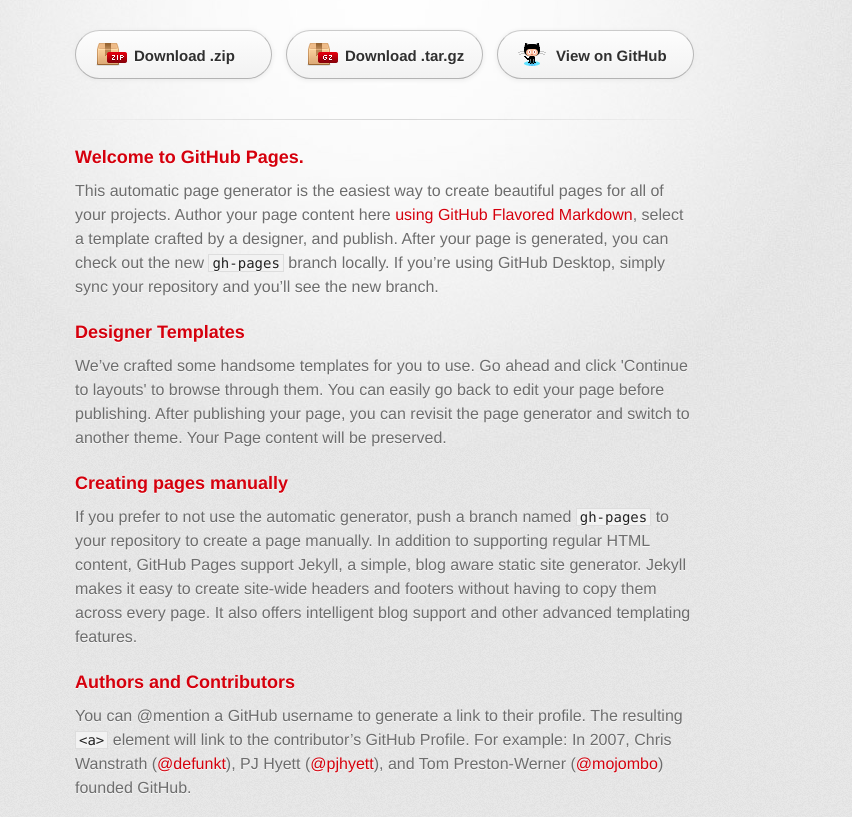
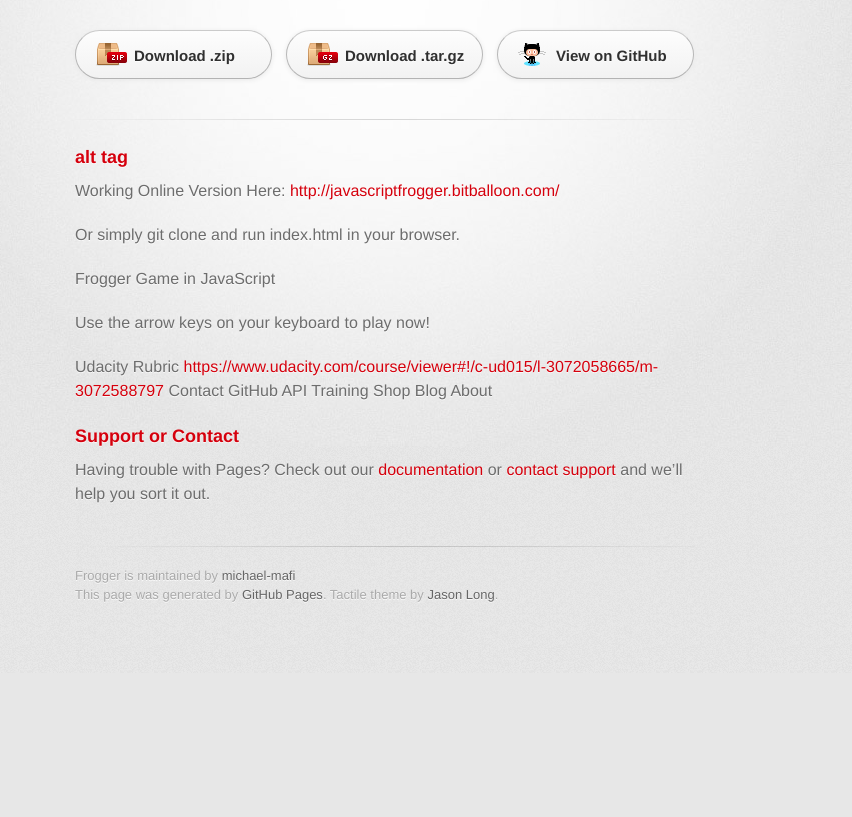
Before and after one commit to michael-mafi/frogger, a plain HTML site: page index.html in a window 1280 px wide. Shown: the part 127-944 px from the top of the page, without its empty margins (255-1107 px from the left). After the commit the page ends 800 px from the top, so only its background shows below. Drawn offline with Linux system fonts and the light colour scheme; a web font is replaced by a local one.

```diff
--- a/index.html
+++ b/index.html
@@ -32,24 +32,18 @@
 
         <section id="main_content">
           <h3>
-<a id="welcome-to-github-pages" class="anchor" href="#welcome-to-github-pages" aria-hidden="true"><span aria-hidden="true" class="octicon octicon-link"></span></a>Welcome to GitHub Pages.</h3>
+<a id="alt-tag" class="anchor" href="#alt-tag" aria-hidden="true"><span aria-hidden="true" class="octicon octicon-link"></span></a>alt tag</h3>
 
-<p>This automatic page generator is the easiest way to create beautiful pages for all of your projects. Author your page content here <a href="https://guides.github.com/features/mastering-markdown/">using GitHub Flavored Markdown</a>, select a template crafted by a designer, and publish. After your page is generated, you can check out the new <code>gh-pages</code> branch locally. If you’re using GitHub Desktop, simply sync your repository and you’ll see the new branch.</p>
+<p>Working Online Version Here: <a href="http://javascriptfrogger.bitballoon.com/">http://javascriptfrogger.bitballoon.com/</a></p>
 
-<h3>
-<a id="designer-templates" class="anchor" href="#designer-templates" aria-hidden="true"><span aria-hidden="true" class="octicon octicon-link"></span></a>Designer Templates</h3>
+<p>Or simply git clone and run index.html in your browser.</p>
 
-<p>We’ve crafted some handsome templates for you to use. Go ahead and click 'Continue to layouts' to browse through them. You can easily go back to edit your page before publishing. After publishing your page, you can revisit the page generator and switch to another theme. Your Page content will be preserved.</p>
+<p>Frogger Game in JavaScript</p>
 
-<h3>
-<a id="creating-pages-manually" class="anchor" href="#creating-pages-manually" aria-hidden="true"><span aria-hidden="true" class="octicon octicon-link"></span></a>Creating pages manually</h3>
+<p>Use the arrow keys on your keyboard to play now!</p>
 
-<p>If you prefer to not use the automatic generator, push a branch named <code>gh-pages</code> to your repository to create a page manually. In addition to supporting regular HTML content, GitHub Pages support Jekyll, a simple, blog aware static site generator. Jekyll makes it easy to create site-wide headers and footers without having to copy them across every page. It also offers intelligent blog support and other advanced templating features.</p>
-
-<h3>
-<a id="authors-and-contributors" class="anchor" href="#authors-and-contributors" aria-hidden="true"><span aria-hidden="true" class="octicon octicon-link"></span></a>Authors and Contributors</h3>
-
-<p>You can @mention a GitHub username to generate a link to their profile. The resulting <code>&lt;a&gt;</code> element will link to the contributor’s GitHub Profile. For example: In 2007, Chris Wanstrath (<a href="https://github.com/defunkt" class="user-mention">@defunkt</a>), PJ Hyett (<a href="https://github.com/pjhyett" class="user-mention">@pjhyett</a>), and Tom Preston-Werner (<a href="https://github.com/mojombo" class="user-mention">@mojombo</a>) founded GitHub.</p>
+<p>Udacity Rubric <a href="https://www.udacity.com/course/viewer#!/c-ud015/l-3072058665/m-3072588797">https://www.udacity.com/course/viewer#!/c-ud015/l-3072058665/m-3072588797</a>
+Contact GitHub API Training Shop Blog About</p>
 
 <h3>
 <a id="support-or-contact" class="anchor" href="#support-or-contact" aria-hidden="true"><span aria-hidden="true" class="octicon octicon-link"></span></a>Support or Contact</h3>
```
Also changed, not shown: params.json (+1 -1 lines).
